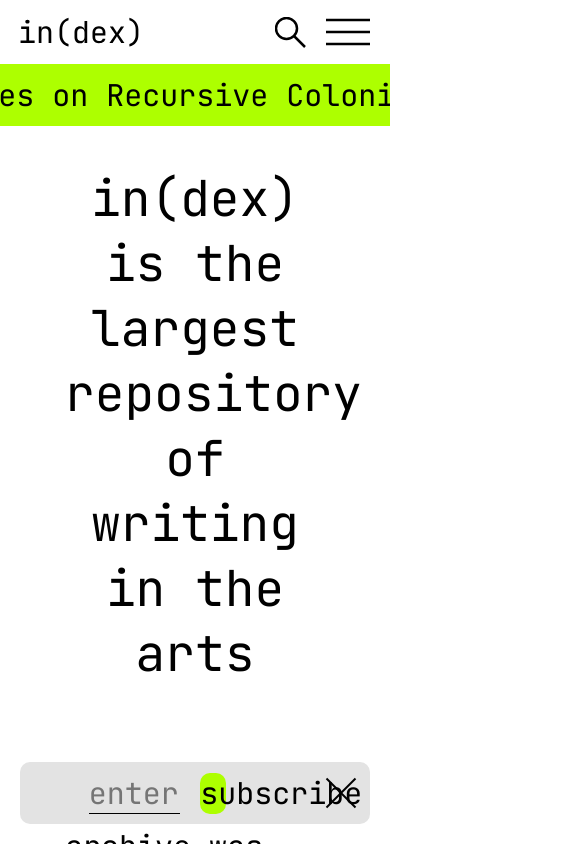
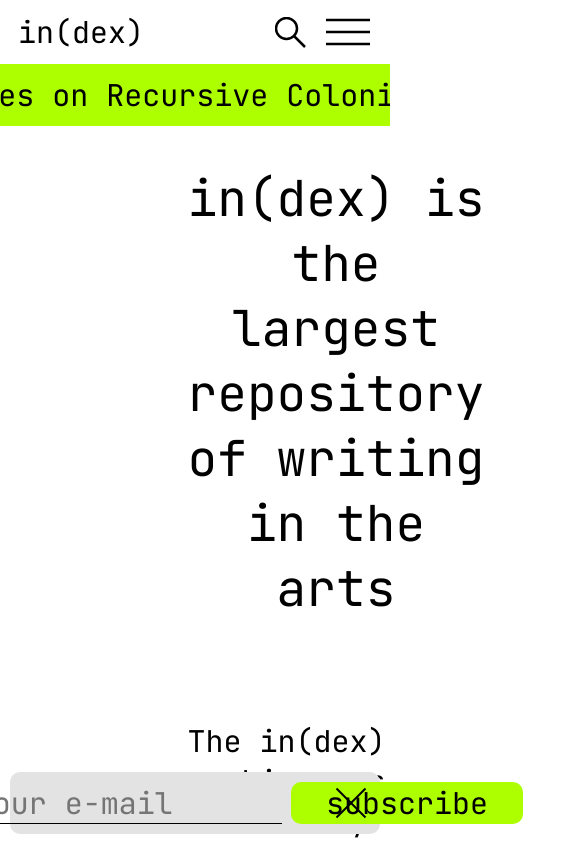
Before and after one commit to MZSkjaerstad/Prosesser_og_brukergrensesnitt, a Vue app: page /about-us in a window 390 px wide. Both pictures are taken after a click on the element "Subscribe to the in(dex) newsletter for monthly updates". Shown: the top 844 px of the page, 585 px wide, since content can reach past the window. Built offline with nearby package versions, Linux system fonts and the light colour scheme.

Commit message:
Revert "Mobile responsive"

```diff
--- a/src/components/SubscribePopup/CloseButton.vue
+++ b/src/components/SubscribePopup/CloseButton.vue
@@ -21,5 +21,6 @@ export default {
 		cursor: pointer;
 		outline: none;
 		background: transparent;
+		position: relative;
 	}
 </style>
--- a/src/components/SubscribePopup/SubscribeInput.vue
+++ b/src/components/SubscribePopup/SubscribeInput.vue
@@ -30,17 +30,13 @@ export default {
 
 <style>
 	.input-container {
-		width: 100%;
-		grid-column: 4 / span 6;
-		grid-row: 1;
-		display: grid;
-		grid-template-columns: inherit;
+		display: flex;
+		justify-content: center;
+		align-items: center;
+
 	}
 
 	.input-container__input {
-		grid-column: 1 / span 8;
-      grid-row: 1;
-		width: 100%;
 		border: none;
 		outline: none;
 		background: inherit;
@@ -52,18 +48,17 @@ export default {
 	}
 
 	.input-container__button {
-		grid-column: 9 / span 6;
-		grid-row: 1;
 		background: var(--highlight-color);
 		border: 0;
 		cursor: pointer;
 		outline: none;
 		user-select: none;
 		border-radius: 10px;
-		margin-left: var(--spacing-small);
 		font-family: var(--font-family);
 		font-weight: var(--font-weight-body);
 		font-size: var(--font-size-body);
+		margin: 0 0 0 0.3em;
+		padding: 1px 6%;
 	}
 
 </style>
--- a/src/components/SubscribePopup/SubscribePopup.vue
+++ b/src/components/SubscribePopup/SubscribePopup.vue
@@ -1,11 +1,9 @@
 <template>
-	<div class="grid">
-  		<div class="subscribe" v-if='this.SubscribePopup.visible' @click='showInput()'>
-	  		<p class="subscribe__text" v-if='!this.SubscribeInput.visible'>Subscribe to the in(dex) newsletter for monthly updates</p>
-	  		<SubscribeInput v-if='this.SubscribeInput.visible' />
-	  		<CloseButton class="subscribe__close" @click="closePopup()" />
-		</div>
-	</div>
+  <div class="subscribe" v-if='this.SubscribePopup.visible' @click='showInput()'>
+	  <p class="subscribe__text" v-if='!this.SubscribeInput.visible'>Subscribe to the in(dex) newsletter for monthly updates</p>
+	  <SubscribeInput v-if='this.SubscribeInput.visible' />
+	  <CloseButton class="subscribe__close" @click="closePopup()" />
+  </div>
 </template>
 
 <script>
@@ -47,49 +45,37 @@ export default {
 </script>
 
 <style>
-	.grid {
-		display: grid;
-		grid-template-columns: repeat(12, 1fr);
-		z-index: 1;
-		position: sticky;
-		bottom: 0;
-		padding: var(--spacing-small);
-	}
-
 	.subscribe {
-		display: grid;
-		grid-column: 1 / span 12;
-		grid-row: 1;
-		grid-template-columns: inherit;
+		display: flex;
 		flex-direction: row;
+		justify-content: center;
 		align-items: center;
+		margin: auto;
+		width: 95%;
 		height: 62px;
-		width: 100%;
+		padding: 11px;
 		font-family: var(--font-family);
 		font-weight: var(--font-weight-body);
 		font-size: var(--font-size-body);
-
+		position: sticky;
+		bottom: 10px;
 		background: var(--secondary-color);
 		cursor: pointer;
+		z-index: 1;
 		border-radius: 10px;
-	}
-
-	.subscribe__text {
-		overflow: hidden;
-		width: 100%;
-		grid-column: 3 / span 8;
-		grid-row: 1;
-		text-align: center;
 	}
 
 	.subscribe:hover {
 		background: var(--highlight-color);
 	}
 
+	.subscribe__text {
+
+	}
+
 	.subscribe__close {
-		padding-left: var(--spacing-medium);
-		grid-column: 12 / span 1;
-		grid-row: 1;
+		position: absolute;
+		right: 0;
 	}
 
 </style>
--- a/src/views/AboutUs.vue
+++ b/src/views/AboutUs.vue
@@ -1,13 +1,11 @@
 <template>
    <section class="about-us ">
-      <div class="about-us__details">
       <h1 class="about-us__title"> {{ page.content.title }} </h1>
       <div class="about-us__body">
          <p class="body__paragraf"> {{ page.content.body[0] }} </p>
          <p class="body__paragraf"> {{ page.content.body[1] }} </p>
          <p class="body__paragraf"> {{ page.content.body[2] }} </p>
          <p class="body__paragraf"> {{ page.content.body[3] }} </p>
-         </div>
       </div>
 
    </section>
@@ -29,14 +27,10 @@ export default {
 
 <style>
    .about-us {
+      width: 100%;
       display: grid;
-      grid-template-columns: repeat(12, 1fr);
-      width: 100%;
-   }
-
-   .about-us__details {
-      grid-column: 3 / span 8;
-        grid-row: 1;
+      justify-content: center;
+      padding: 0 336px;
    }
 
    .about-us__title {
```
Lines whose indentation alone changed are shown as unchanged.
